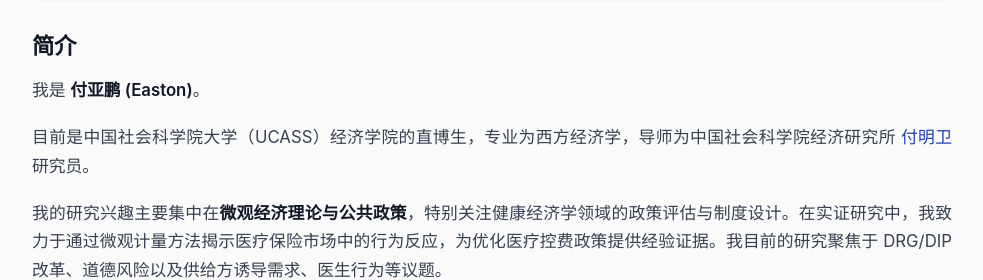
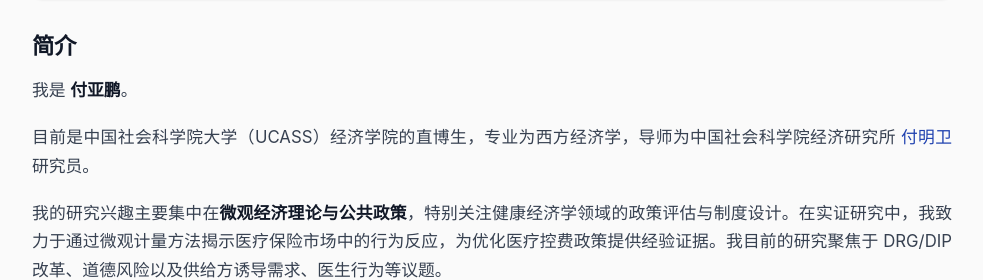
Before and after one commit to fyapeng/fyapeng.github.io, a Jekyll site: the page built from index.html, in a window 1280 px wide and 900 px high. Shown: the part 227-507 px from the top of the window, without its empty margins (148-1131 px from the left). Built offline with Jekyll 4.4.1, drawn with Linux system fonts in a browser that asks for light colours.

Commit message:
Update zh.yml

```diff
--- a/_data/zh.yml
+++ b/_data/zh.yml
@@ -22,7 +22,7 @@ profile:
 about:
   title: "简介"
   intro: |
-    我是 **付亚鹏 (Easton)**。
+    我是 **付亚鹏**。
 
     目前是中国社会科学院大学（UCASS）经济学院的直博生，专业为西方经济学，导师为中国社会科学院经济研究所 <a href="http://ie.cssn.cn/kygz/zaizhixuezhe/202510/t20251028_5921239.shtml" target="_blank" rel="noopener noreferrer">付明卫</a> 研究员。
 
```
